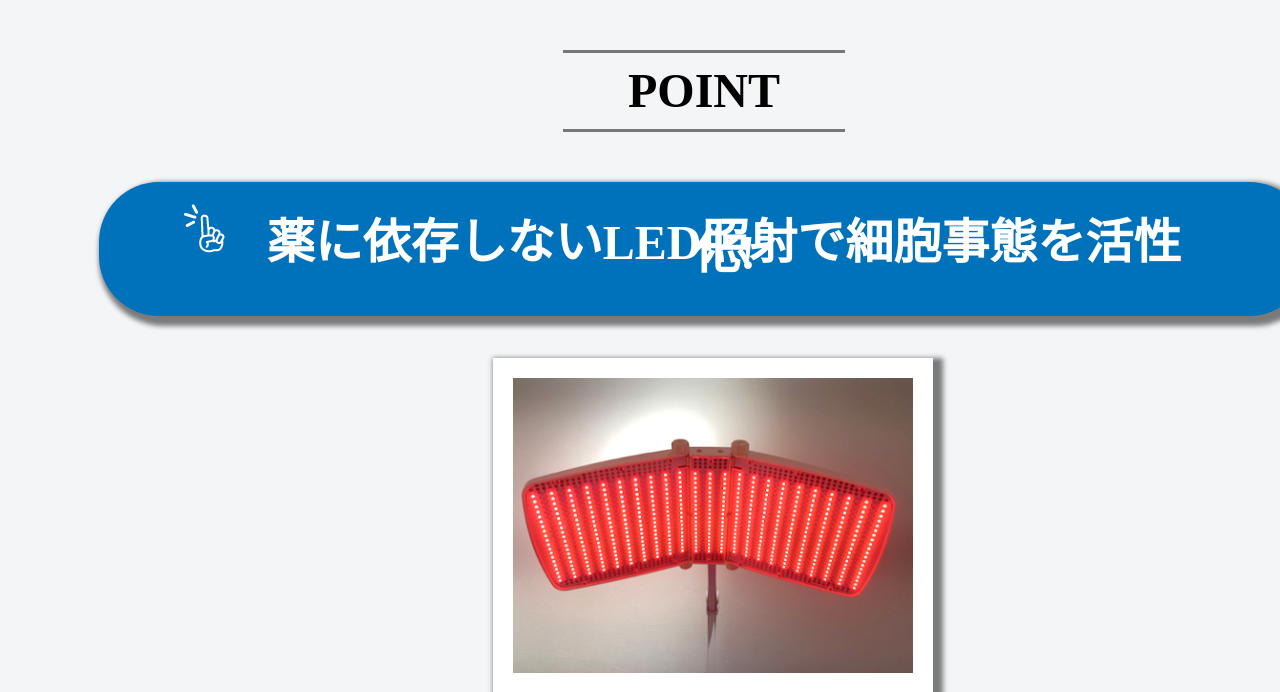
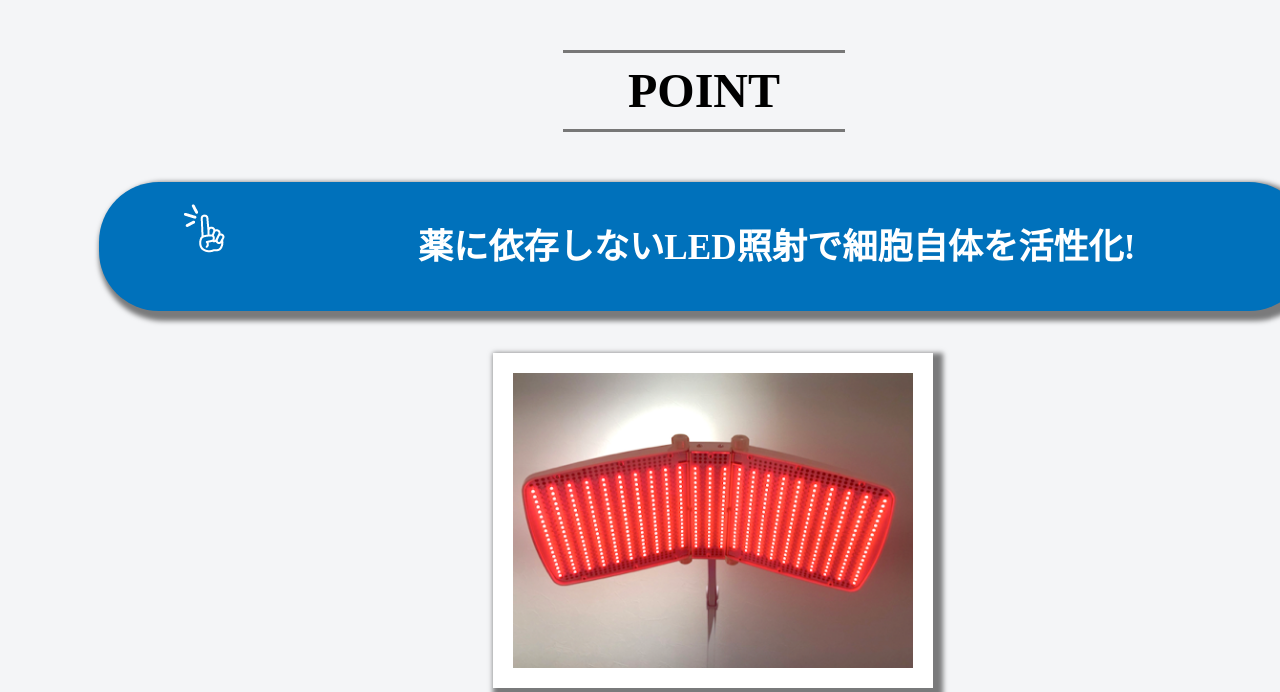
Before and after one commit to open-store-inc/RevolveT, a WordPress theme: template index.php in a window 1280 px wide; the page is wider, and only the part inside the window is pictured. Shown: the part 2750-3442 px from the top of that part. Run offline with PHP 8.4 and a stand-in for WordPress, Linux system fonts and the light colour scheme; the site name, menu and one post (Sample post) are stand-ins, and other content is empty.

Commit message:
誤字・余分なコード修正

```diff
--- a/index.php
+++ b/index.php
@@ -77,7 +77,7 @@
 
     <div class="page1_message_6">
 		<div class="page1_message_6_xxx">
-        安心してください。当サロンが重ね発見した
+        安心してください。当サロンが研究を重ね発見した
 		</div>
       <br>&nbsp;&nbsp;&nbsp;&nbsp;&nbsp;&nbsp;&nbsp;&nbsp;&nbsp;&nbsp;&nbsp;&nbsp;&nbsp;&nbsp;&nbsp;&nbsp;&nbsp;&nbsp;最新の
       <span class="page1_message_6_1">育毛発毛促進技術</span>
@@ -145,7 +145,7 @@
       <div class="page2_message_3_1">
         <ul>
           <li class="page2_message_3_1_1">
-              薬に依存しないLED照射で細胞事態を活性化!
+              薬に依存しないLED照射で細胞自体を活性化!
           </li>
         <ul>
 
@@ -248,10 +248,10 @@
       <div class="page3_message_title">
         <span>ホームページを見た方限定</span>
       </div>
+
       <div class="page3_message_title_sub">最先端の幹細胞施術による発毛促進</div>
       <div class="page3_message_1">
         <span class="page3_message_1_1">初回</span>カウンセリング&nbsp;&nbsp;  <span class="price8000">￥８,０００-</span><br>
-
       </div>
 
       <div class="page3_message_2">
--- a/style.css
+++ b/style.css
@@ -211,7 +211,6 @@ main {
   box-shadow: 5px 5px 5px 5px rgba(0, 0, 0, 0.5);
 }
 .page2_message_3_1_1 {
-  /* font-size: 2.2rem; */
   font-size: 2.2rem;
   /* display: table-cell; */
   list-style-image: url("image/fin.png");
@@ -766,9 +765,7 @@ footer:hover {
   .page1_message_6{
     margin: 10px 0 100px 20%;
   }
-  .page2_message_3_1_1{
-    font-size:3.0rem;
-  }
+
   .page2_message_3_image{
     margin: 0 35%;
   }
```
Lines whose indentation alone changed are shown as unchanged.
